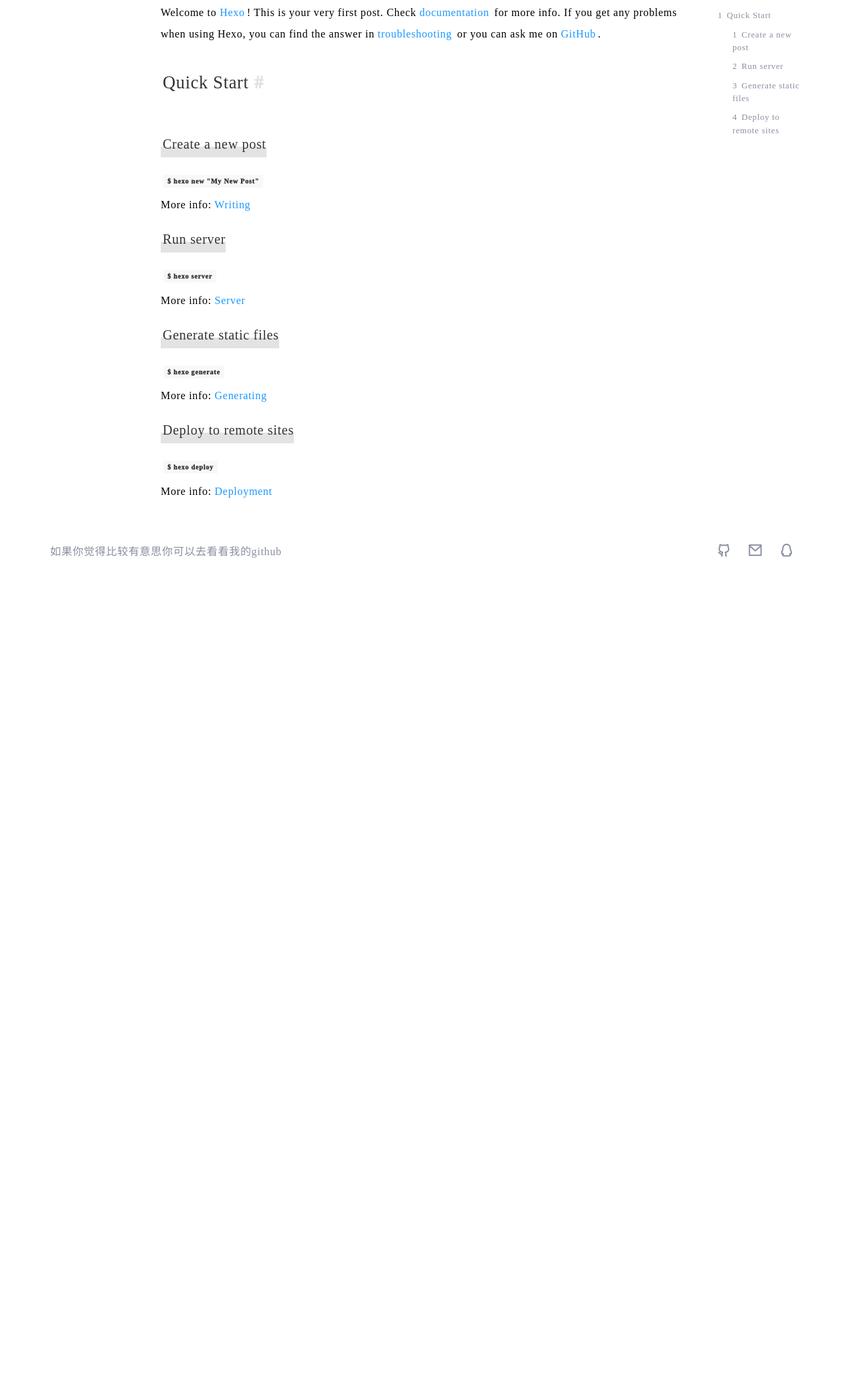
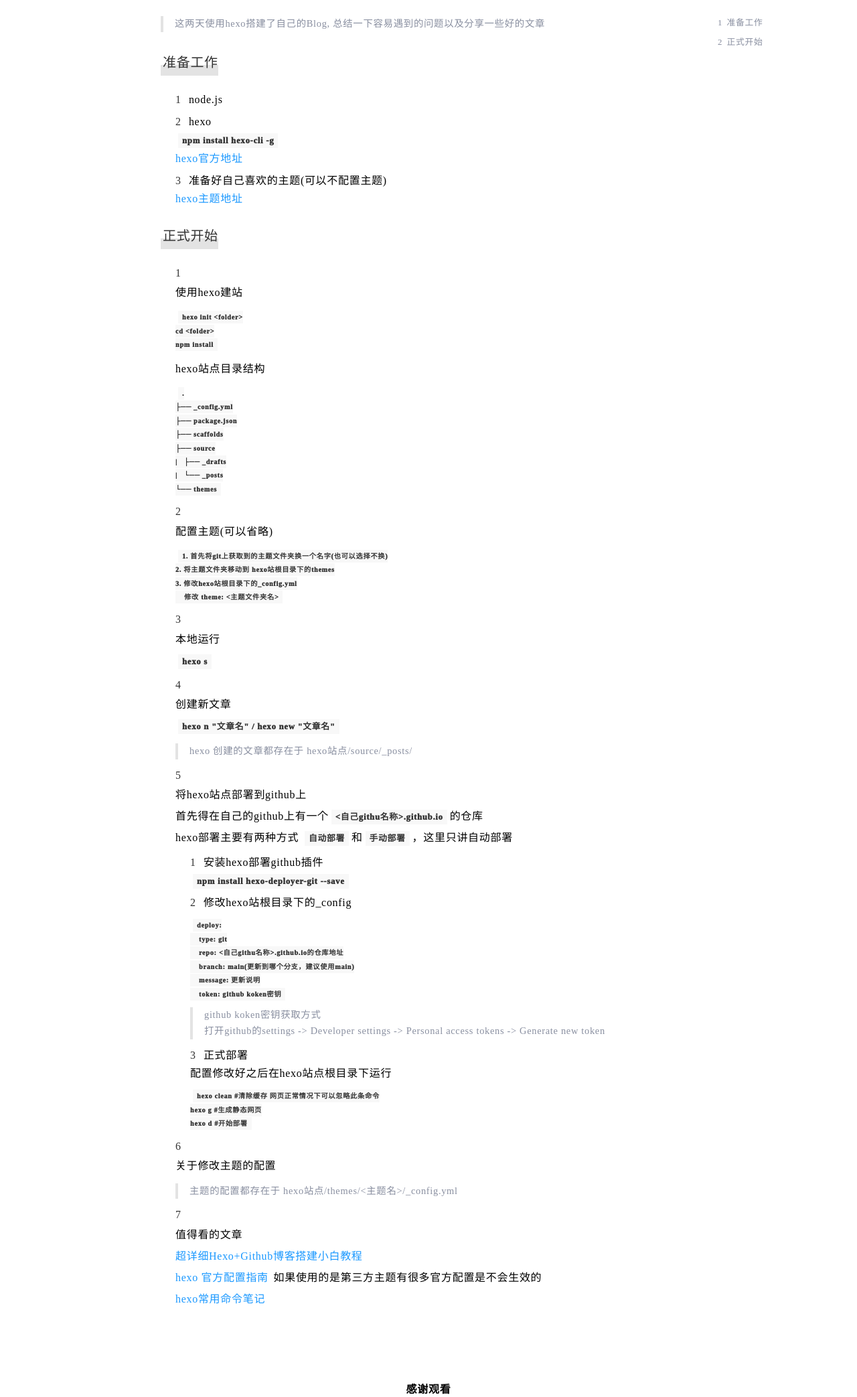
Before and after one commit to longtaipeng/longtaipeng.github.io, a plain HTML site: page 2022/07/21/初用hexo/index.html in a window 1280 px wide. Shown: the part 287-2373 px from the top of the page at 67% size. Before the commit the page ends 1165 px from the top, so only its background shows below. Drawn offline with nearby package versions, Linux system fonts and the light colour scheme; a script that the page names is missing; a web font is replaced by a local one.

Commit message:
Site updated: 2022-07-22 00:41:14

```diff
--- a/2022/07/21/hello-world/index.html
+++ b/2022/07/21/初用hexo/index.html
@@ -6,7 +6,7 @@
 <head>
   <meta charset="UTF-8">
   <meta name="viewport" content="width=device-width, initial-scale=1.0">
-  <title>  Hello World |    Mr.long</title>
+  <title>  初用Hexo |    Mr.long</title>
   <meta name="description" content="A very simple blog">
   <!-- 标签页图标 -->
 
@@ -63,6 +63,12 @@
             </li>
           </a>
 
+          <a href="/images" class="nav-link">
+            <li class="menu-li  animate__animated  animate__fadeInUp">
+              IMAGES
+            </li>
+          </a>
+
 
 
         <a href="/search">
@@ -114,6 +120,12 @@
       </div>
     </a>
 
+    <a href="/images" class="mobile-nav-link">
+      <div class="mobile-menu-child animate__animated  animate__fadeInUp">
+        <span>IMAGES</span>
+      </div>
+    </a>
+
 
     <a href="/search">
       <div class="mobile-menu-child  animate__animated  animate__fadeInUp">
@@ -132,7 +144,7 @@
 <article class="post-inner">
   <div class="post-content-outer">
     <div class="post-intro">
-      <div class="post-title animate__animated  animate__fadeInUp">Hello World</div>
+      <div class="post-title animate__animated  animate__fadeInUp">初用hexo</div>
       <div class="meta-intro animate__animated  animate__fadeInUp">Jul 21 2022</div>
 
     </div>
@@ -143,27 +155,85 @@
       <div class="post-content-main animate__animated  animate__fadeInUp">
         <!-- top型目录 -->
 
-        <p>Welcome to <a target="_blank" rel="noopener" href="https://hexo.io/">Hexo</a>! This is your very first post. Check <a target="_blank" rel="noopener" href="https://hexo.io/docs/">documentation</a> for more info. If you get any problems when using Hexo, you can find the answer in <a target="_blank" rel="noopener" href="https://hexo.io/docs/troubleshooting.html">troubleshooting</a> or you can ask me on <a target="_blank" rel="noopener" href="https://github.com/hexojs/hexo/issues">GitHub</a>.</p>
-<h2 id="Quick-Start"><a href="#Quick-Start" class="headerlink" title="Quick Start"></a>Quick Start</h2><h3 id="Create-a-new-post"><a href="#Create-a-new-post" class="headerlink" title="Create a new post"></a>Create a new post</h3><pre><code class="bash">$ hexo new &quot;My New Post&quot;
+        <blockquote>
+<p>这两天使用hexo搭建了自己的Blog, 总结一下容易遇到的问题以及分享一些好的文章</p>
+</blockquote>
+<h3 id="准备工作"><a href="#准备工作" class="headerlink" title="准备工作"></a>准备工作</h3><ol>
+<li>node.js</li>
+<li>hexo<br> <code>npm install hexo-cli -g</code><br> <a target="_blank" rel="noopener" href="https://hexo.io/zh-cn/docs/">hexo官方地址</a></li>
+<li>准备好自己喜欢的主题(可以不配置主题)<br><a target="_blank" rel="noopener" href="https://hexo.io/themes/">hexo主题地址</a></li>
+</ol>
+<h3 id="正式开始"><a href="#正式开始" class="headerlink" title="正式开始"></a>正式开始</h3><ol>
+<li><p>使用hexo建站</p>
+<pre><code class="node">hexo init &lt;folder&gt;
+cd &lt;folder&gt;
+npm install
 </code></pre>
-<p>More info: <a target="_blank" rel="noopener" href="https://hexo.io/docs/writing.html">Writing</a></p>
-<h3 id="Run-server"><a href="#Run-server" class="headerlink" title="Run server"></a>Run server</h3><pre><code class="bash">$ hexo server
+<p> hexo站点目录结构</p>
+<pre><code>.
+├── _config.yml
+├── package.json
+├── scaffolds
+├── source
+|   ├── _drafts
+|   └── _posts
+└── themes
 </code></pre>
-<p>More info: <a target="_blank" rel="noopener" href="https://hexo.io/docs/server.html">Server</a></p>
-<h3 id="Generate-static-files"><a href="#Generate-static-files" class="headerlink" title="Generate static files"></a>Generate static files</h3><pre><code class="bash">$ hexo generate
+</li>
+<li><p>配置主题(可以省略)</p>
+<pre><code>1. 首先将git上获取到的主题文件夹换一个名字(也可以选择不换)
+2. 将主题文件夹移动到 hexo站根目录下的themes
+3. 修改hexo站根目录下的_config.yml
+    修改 theme: &lt;主题文件夹名&gt;
 </code></pre>
-<p>More info: <a target="_blank" rel="noopener" href="https://hexo.io/docs/generating.html">Generating</a></p>
-<h3 id="Deploy-to-remote-sites"><a href="#Deploy-to-remote-sites" class="headerlink" title="Deploy to remote sites"></a>Deploy to remote sites</h3><pre><code class="bash">$ hexo deploy
+</li>
+<li><p>本地运行<br> <code>hexo s</code></p>
+</li>
+<li><p>创建新文章<br> <code>hexo n &quot;文章名&quot; / hexo new &quot;文章名&quot;</code></p>
+<blockquote>
+<p>hexo 创建的文章都存在于 hexo站点&#x2F;source&#x2F;_posts&#x2F;</p>
+</blockquote>
+</li>
+<li><p>将hexo站点部署到github上<br> 首先得在自己的github上有一个<code>&lt;自己githu名称&gt;.github.io</code>的仓库<br> hexo部署主要有两种方式 <code>自动部署</code>和<code>手动部署</code>，这里只讲自动部署</p>
+<ol>
+<li>安装hexo部署github插件<br> <code>npm install hexo-deployer-git --save</code></li>
+<li>修改hexo站根目录下的_config<pre><code>deploy:
+    type: git
+    repo: &lt;自己githu名称&gt;.github.io的仓库地址
+    branch: main(更新到哪个分支，建议使用main)
+    message: 更新说明
+    token: github koken密钥
 </code></pre>
-<p>More info: <a target="_blank" rel="noopener" href="https://hexo.io/docs/one-command-deployment.html">Deployment</a></p>
-
+<blockquote>
+<p>github koken密钥获取方式<br> 打开github的settings -&gt; Developer settings -&gt; Personal access tokens -&gt; Generate new token</p>
+</blockquote>
+</li>
+<li>正式部署<br> 配置修改好之后在hexo站点根目录下运行<pre><code>hexo clean #清除缓存 网页正常情况下可以忽略此条命令
+hexo g #生成静态网页
+hexo d #开始部署
+</code></pre>
+</li>
+</ol>
+</li>
+<li><p>关于修改主题的配置</p>
+<blockquote>
+<p>主题的配置都存在于 hexo站点&#x2F;themes&#x2F;&lt;主题名&gt;&#x2F;_config.yml</p>
+</blockquote>
+</li>
+<li><p>值得看的文章<br><a target="_blank" rel="noopener" href="https://zhuanlan.zhihu.com/p/35668237">超详细Hexo+Github博客搭建小白教程</a><br><a target="_blank" rel="noopener" href="https://hexo.fluid-dev.com/docs/guide/#%E5%85%B3%E4%BA%8E%E6%8C%87%E5%8D%97">hexo 官方配置指南</a> 如果使用的是第三方主题有很多官方配置是不会生效的<br><a target="_blank" rel="noopener" href="https://segmentfault.com/a/1190000002632530">hexo常用命令笔记</a></p>
+</li>
+</ol>
+</br>
+</br>
+</br>
+<p align="center"> <b> 感谢观看 </b> </p>
         <!-- 分类文章 -->
 
       </div>
       <div class="post-content-inner-space">
 
           <div class="space-toc-main animate__animated  animate__fadeInUp">
-            <ol class="space-toc"><li class="space-toc-item space-toc-level-2"><a class="space-toc-link" href="#Quick-Start"><span class="space-toc-text">Quick Start</span></a><ol class="space-toc-child"><li class="space-toc-item space-toc-level-3"><a class="space-toc-link" href="#Create-a-new-post"><span class="space-toc-text">Create a new post</span></a></li><li class="space-toc-item space-toc-level-3"><a class="space-toc-link" href="#Run-server"><span class="space-toc-text">Run server</span></a></li><li class="space-toc-item space-toc-level-3"><a class="space-toc-link" href="#Generate-static-files"><span class="space-toc-text">Generate static files</span></a></li><li class="space-toc-item space-toc-level-3"><a class="space-toc-link" href="#Deploy-to-remote-sites"><span class="space-toc-text">Deploy to remote sites</span></a></li></ol></li></ol>
+            <ol class="space-toc"><li class="space-toc-item space-toc-level-3"><a class="space-toc-link" href="#%E5%87%86%E5%A4%87%E5%B7%A5%E4%BD%9C"><span class="space-toc-text">准备工作</span></a></li><li class="space-toc-item space-toc-level-3"><a class="space-toc-link" href="#%E6%AD%A3%E5%BC%8F%E5%BC%80%E5%A7%8B"><span class="space-toc-text">正式开始</span></a></li></ol>
            </div>
 
       </div>
```
Also changed, not shown: 404.html (+12 -0 lines), about/index.html (+12 -0 lines), archives/2022/07/index.html (+14 -2 lines), archives/2022/index.html (+14 -2 lines), archives/index.html (+14 -2 lines), index.html (+12 -0 lines), search.xml (+4 -4 lines), search/index.html (+12 -0 lines).
